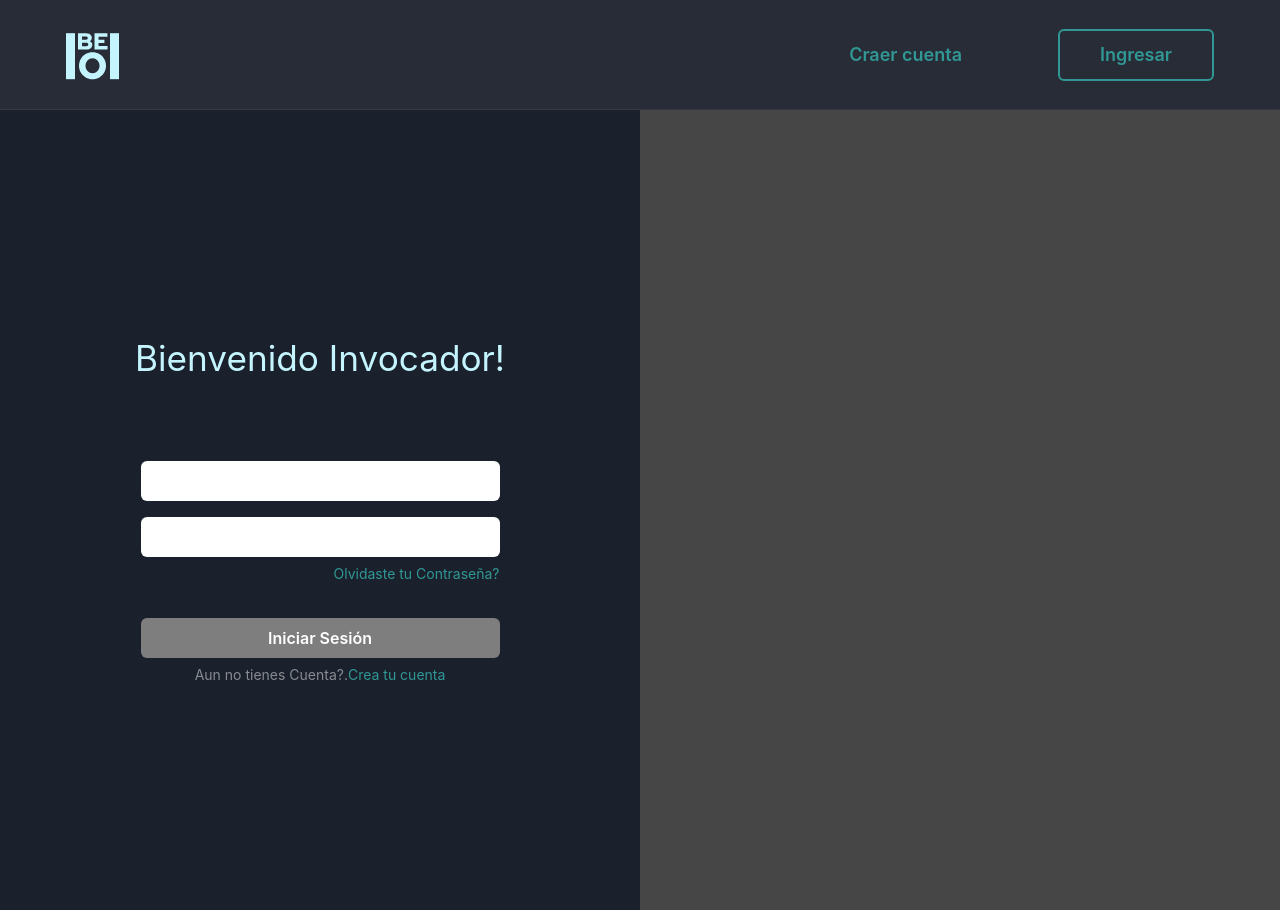
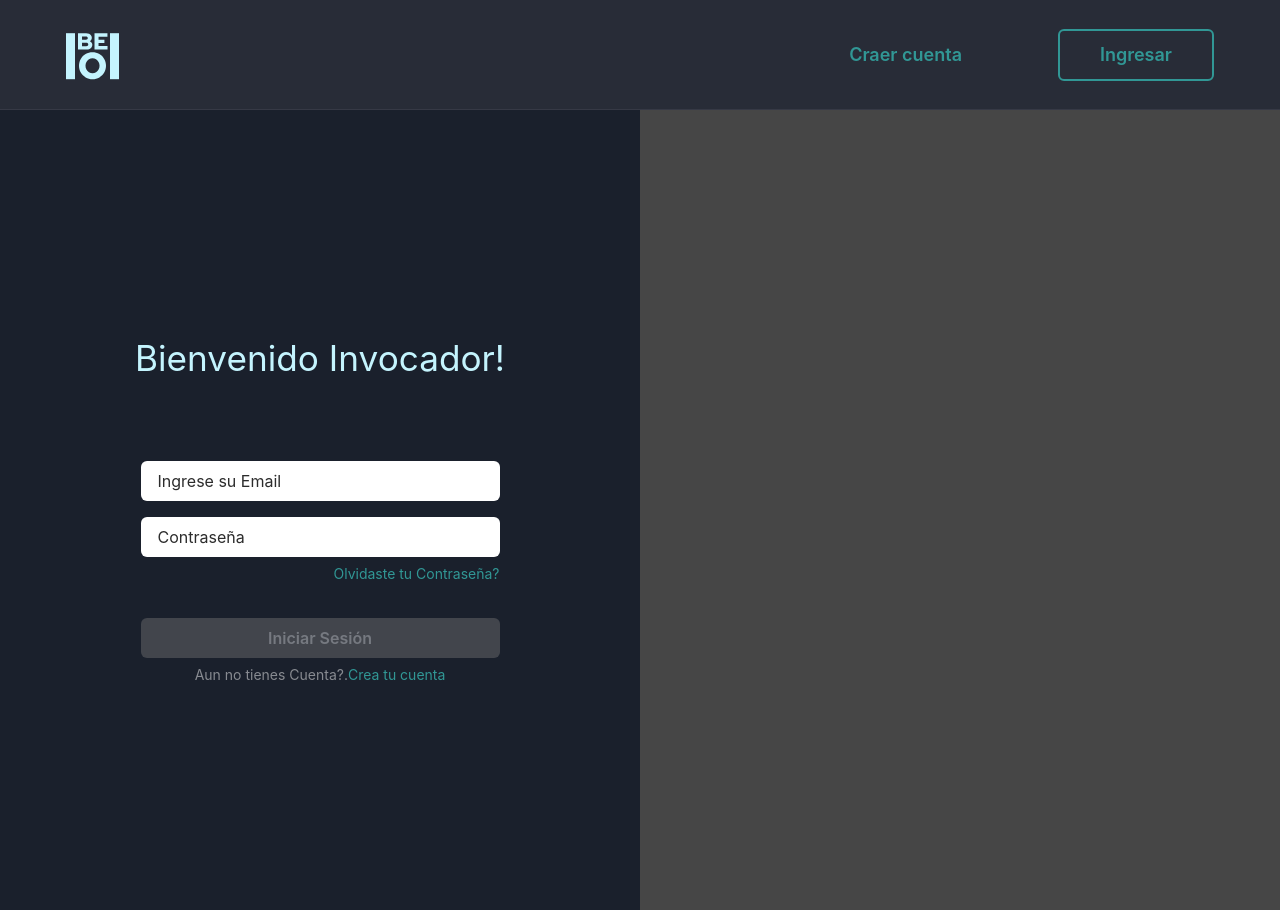
Before and after one commit to No-Country/c13-25-m-node-react, a React (Vite) app in the folder client/: page /login in a window 1280 px wide. Built offline with nearby package versions, Linux system fonts and the light colour scheme; the HTML template or start-up script is replaced by a standard one.

Commit message:
fix-login-v1

```diff
--- a/client/src/pages/Login/index.tsx
+++ b/client/src/pages/Login/index.tsx
@@ -17,11 +17,18 @@ interface FormValues {
   password: string
 }
 
+
 const Login = () => {
   const [formData, setFormData] = useState<FormValues>({
     email: '',
     password: '',
   })
+
+  const [isEmailValid, setIsEmailValid] = useState(false)
+  const [isPasswordValid, setIsPasswordValid] = useState(false);
+
+  const isFormValid = isEmailValid && isPasswordValid
+
   const handleSubmit = (e: React.FormEvent) => {
     e.preventDefault()
     console.log('Datos enviados:', formData)
@@ -29,8 +36,15 @@ const Login = () => {
   const handleChange = (e: React.ChangeEvent<HTMLInputElement>) => {
     const { name, value } = e.target
     setFormData((prevData) => ({ ...prevData, [name]: value }))
+    if (name === 'email') {
+
+      const emailRegex = /^[^\s@]+@[^\s@]+\.[^\s@]+$/;
+      setIsEmailValid(emailRegex.test(value));
+    }
+    if (name === 'password') {
+      setIsPasswordValid(value.length >= 8);
+    }
   }
-
   return (
     <Flex h="100vh">
       <VStack flex={1} justify="center" align="center" spacing={8}>
@@ -48,30 +62,24 @@ const Login = () => {
             <FormControl
               isRequired
               mb={4}
-              onInvalid={(e) => {
-                console.log(e.nativeEvent)
-                e.stopPropagation
-              }}
+
             >
               <Input
-                onErrorCapture={(e) => {
-                  console.log(e.nativeEvent)
-                  e.stopPropagation
-                }}
+                color="#2C2C2C"
                 onChange={handleChange}
-                variant="FocusWhite"
                 bg="white"
-                color="#2C2C2C"
                 type="email"
                 name="email"
                 value={formData.email}
-                placeholder="Nombre de usuario"
+                placeholder="Ingrese su Email"
+                _placeholder={{
+                  color: "#2C2C2C"
+                }}
               />
             </FormControl>
 
             <FormControl isRequired mb={4}>
               <Input
-                variant="FocusWhite"
                 bg="white"
                 color="#2C2C2C"
                 onChange={handleChange}
@@ -79,6 +87,9 @@ const Login = () => {
                 type="password"
                 name="password"
                 placeholder="Contraseña"
+                _placeholder={{
+                  color: "#2C2C2C"
+                }}
               />
 
               <FormHelperText display={'flex'} justifyContent={'flex-end'}>
@@ -87,7 +98,14 @@ const Login = () => {
             </FormControl>
 
             <FormControl paddingTop={5}>
-              <Button variant={'LoginButton'} minW="100%" type="submit">
+              <Button
+                isDisabled={!isFormValid}
+                color={'white'}
+                _hover={!isFormValid ? { bgColor: '#7E7E7E' } : { bgColor: '#319795' }}
+                bg={isFormValid ? '#319795' : '#7E7E7E'}
+                variant={'ghost'}
+                minW="100%"
+                type="submit">
                 Iniciar Sesión
               </Button>
               <FormHelperText display={'flex'} justifyContent={'center'}>
@@ -103,7 +121,7 @@ const Login = () => {
       </VStack>
 
       <Box flex={1} bg={'#464646'}></Box>
-    </Flex>
+    </Flex >
   )
 }
 
```
